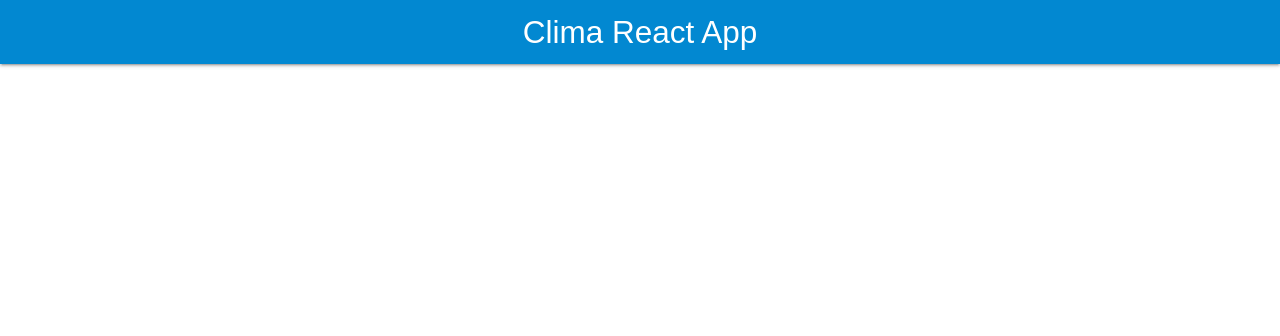
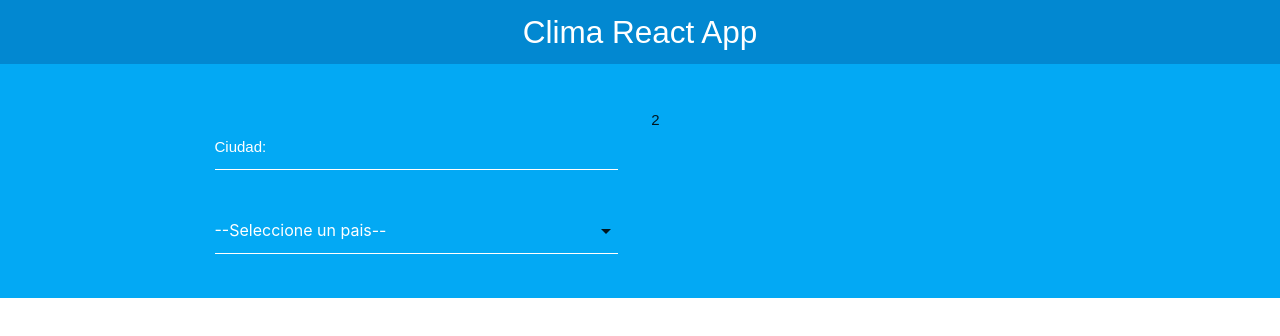
Before and after one commit to tianeque/obtener-el-clima-desde-api, a React (Create React App) app: page / in a window 1280 px wide. Shown: the top 336 px of the page. Built offline with nearby package versions, Linux system fonts and the light colour scheme.

Commit message:
creando el formulario

```diff
--- a/src/App.js
+++ b/src/App.js
@@ -1,10 +1,21 @@
 import React, { Fragment } from "react";
 import Header from "./components/Header";
+import Formulario from "./components/Formulario";
 
 function App() {
   return (
     <Fragment>
       <Header titulo="Clima React App" />
+      <div className="contenedor-form">
+        <div className="container">
+          <div className="row">
+            <div className="col m6 s12">
+              <Formulario />
+            </div>
+            <div className="col m6 s12">2</div>
+          </div>
+        </div>
+      </div>
     </Fragment>
   );
 }
--- /dev/null
+++ b/src/components/Formulario.js
@@ -0,0 +1,20 @@
+import React from "react";
+
+const Formulario = () => {
+  return (
+    <form action="">
+      <div className="input-field col s12">
+        <input type="text" name="ciudad" id="ciudad" />
+        <label htmlFor="ciudad">Ciudad:</label>
+      </div>
+      <div className="input-field col s12">
+        <select name="pais" id="pais">
+          <option value="">--Seleccione un pais--</option>
+        </select>
+        <label htmlFor="pais"></label>
+      </div>
+    </form>
+  );
+};
+
+export default Formulario;
```
